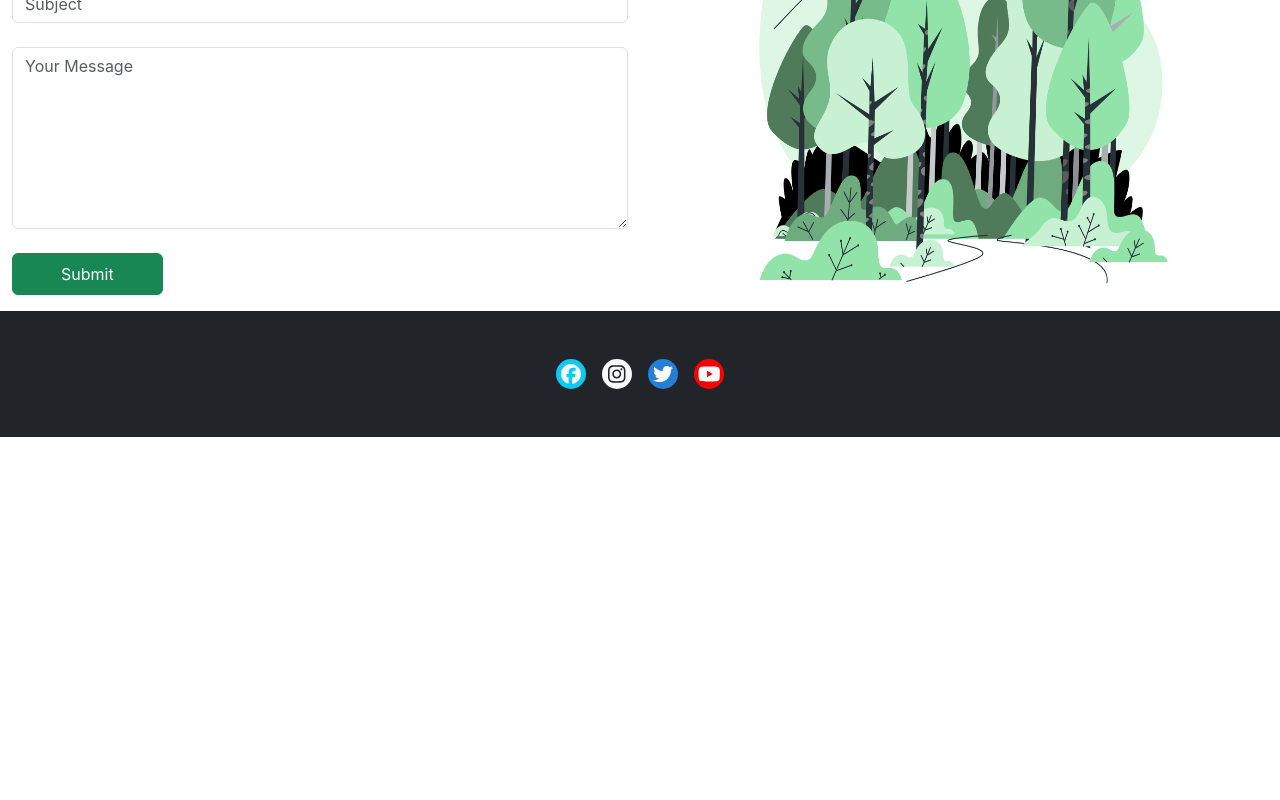
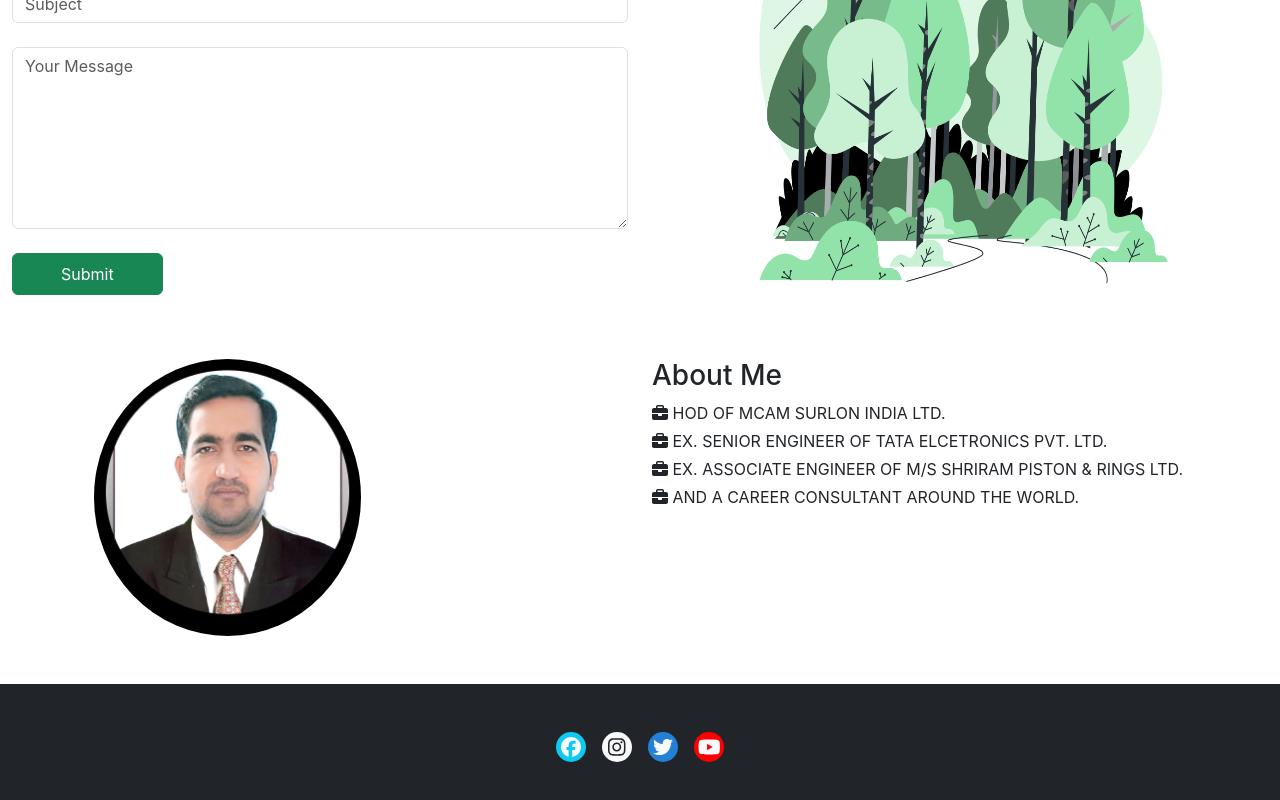
Before and after one commit to rajatjoshi2004/Online-Consultation, a React (Create React App) app: page / in a window 1280 px wide. Shown: the part 2063-2863 px from the top of the page. Before the commit the page ends 2500 px from the top, so only its background shows below. Built offline with nearby package versions, Linux system fonts and the light colour scheme.

Commit message:
About me page

```diff
--- a/src/App.js
+++ b/src/App.js
@@ -7,6 +7,7 @@
 import SubscriptionPage from './page/SubscriptionPage.js'
 import ContactForm from './Components/contactForm/ContactForm.jsx'
 import Footer from './Components/Footer/Footer.jsx'
+import Aboutme from './Components/AboutMe/About.jsx'
 
 const App = () => {
   return (
@@ -18,6 +19,7 @@
       <About/>
     <SubscriptionPage/>
     <ContactForm/>
+    <Aboutme/>
     <Footer/>
     </>
   )
--- /dev/null
+++ b/src/Components/AboutMe/About.jsx
@@ -0,0 +1,43 @@
+import React from 'react'
+import { FontAwesomeIcon } from "@fortawesome/react-fontawesome";
+import img2 from "../../Images/WhatsApp Image 2024-05-31 at 12.11.37_407ac0b4.jpg";
+import { faBriefcase } from '@fortawesome/free-solid-svg-icons';
+const About = () => {
+  return (
+    <>
+             <div className="overflow-hidden aboutsection">
+             <div className="container py-5">
+                 <div className="row  m-0 p-0 ">
+                     <div className="col-md-6 rounded-circle">
+                        <img src={img2} className='rounded-circle' width="50%"/>
+                     </div>
+                     <div className="col-md-6">
+                        <h3>About Me</h3>
+                        {/* <p className="text-muted">Lorem ipsum dolor sit, amet consectetur adipisicing elit. officia possimus error,  voluptate itaque beatae totam. Quis, incidunt. Incidunt, odit necessitatibus.</p> */}
+                        <ul className="list-unstyled">
+                            <li className="pb-1 ">
+                            <FontAwesomeIcon icon={faBriefcase} />
+                                  {"  "}  HOD OF MCAM SURLON INDIA LTD.
+                            </li>
+                            <li className="pb-1">
+                            <FontAwesomeIcon icon={faBriefcase} />
+                            {"  "}  EX. SENIOR ENGINEER OF TATA ELCETRONICS PVT. LTD.
+                            </li>
+                            <li className="pb-1">
+                            <FontAwesomeIcon icon={faBriefcase} />
+                            {"  "}   EX. ASSOCIATE ENGINEER OF M/S SHRIRAM PISTON & RINGS LTD.
+                            </li>
+                            <li className="pb-1">
+                            <FontAwesomeIcon icon={faBriefcase} />
+                            {"  "}    AND A CAREER CONSULTANT AROUND THE WORLD.
+                            </li>
+                        </ul>
+                     </div>
+                 </div>
+             </div>
+             </div>
+           </>
+  )
+}
+
+export default About
```
Also changed, not shown: src/Components/BmiCalculator/BmiCalculator.js (deleted, +0 -42 lines), src/Components/AboutMe/About.css (added), src/Images/WhatsApp Image 2024-05-31 at 12.11.37_407ac0b4.jpg (added).
